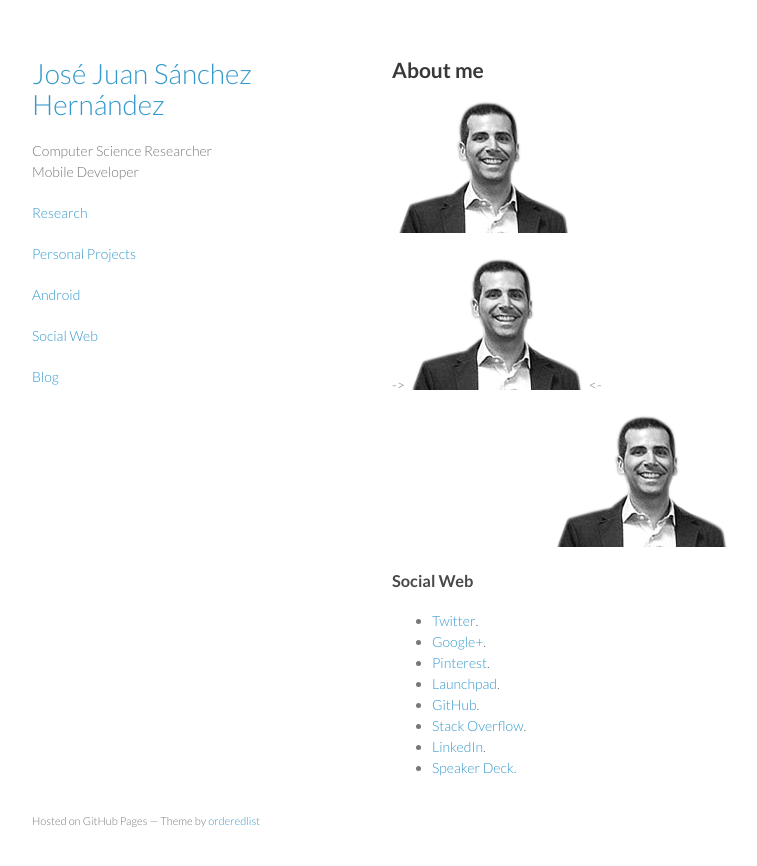
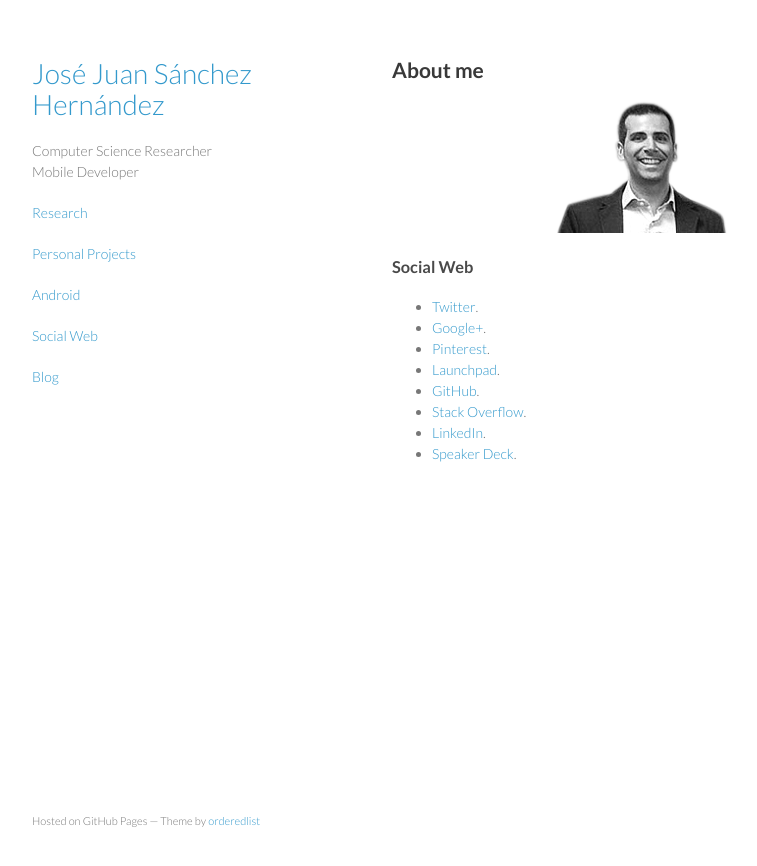
Before and after one commit to josejuansanchez/josejuansanchez.github.io, a Jekyll site: the page built from about/index.md, in a window 1280 px wide. Shown: the top 866 px of the page, without its empty margins (178-935 px from the left). Built offline with Jekyll 4.4.1, drawn with Linux system fonts in a browser that asks for light colours.

Commit message:
Changes in Android Lab

```diff
--- a/about/index.md
+++ b/about/index.md
@@ -4,10 +4,6 @@ title: About me
 ---
 
 ## About me
-
-![José Juan Sánchez Hernández](http://josejuansanchez.github.io/images/josejuan.png "José Juan Sánchez Hernández")
-
-->![José Juan Sánchez Hernández](http://josejuansanchez.github.io/images/josejuan.png "José Juan Sánchez Hernández")<-
 
 <p align="center">
   <img src="http://josejuansanchez.github.io/images/josejuan.png" />
```
